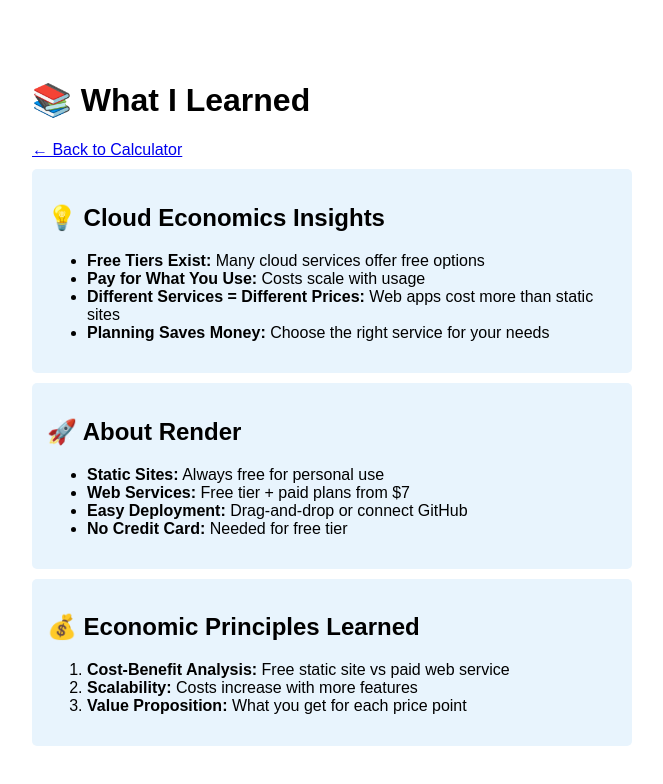
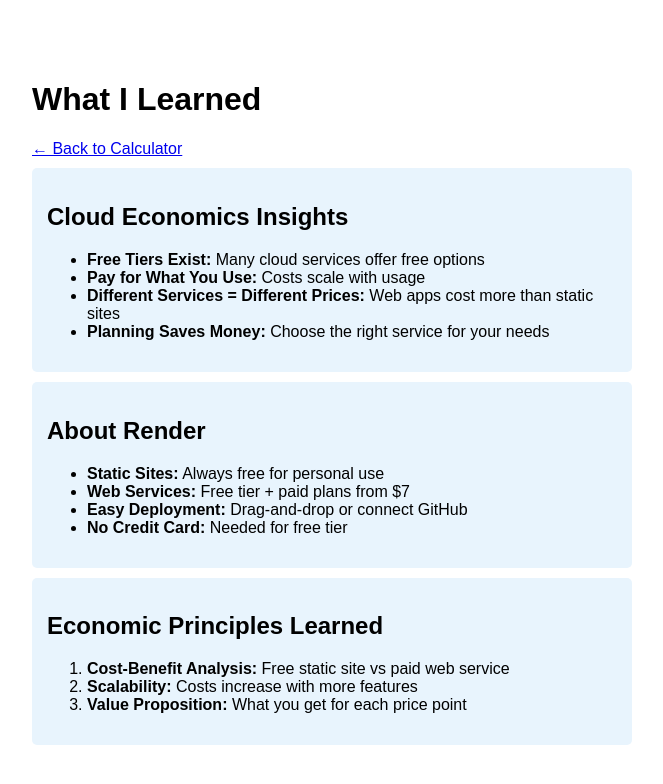
Before and after one commit to RishithaSuresh/cloud-economics-project, a plain HTML site: page learnings.html in a window 1280 px wide. Shown: the whole page, without its empty margins (308-971 px from the left). Drawn offline with Linux system fonts and the light colour scheme.

Commit message:
Update learnings.html

```diff
--- a/learnings.html
+++ b/learnings.html
@@ -8,11 +8,11 @@
     </style>
 </head>
 <body>
-    <h1>📚 What I Learned</h1>
+    <h1> What I Learned</h1>
     <a href="index.html">← Back to Calculator</a>
 
     <div class="learning">
-        <h2>💡 Cloud Economics Insights</h2>
+        <h2> Cloud Economics Insights</h2>
         <ul>
             <li><strong>Free Tiers Exist:</strong> Many cloud services offer free options</li>
             <li><strong>Pay for What You Use:</strong> Costs scale with usage</li>
@@ -22,7 +22,7 @@
     </div>
 
     <div class="learning">
-        <h2>🚀 About Render</h2>
+        <h2> About Render</h2>
         <ul>
             <li><strong>Static Sites:</strong> Always free for personal use</li>
             <li><strong>Web Services:</strong> Free tier + paid plans from $7</li>
@@ -32,7 +32,7 @@
     </div>
 
     <div class="learning">
-        <h2>💰 Economic Principles Learned</h2>
+        <h2> Economic Principles Learned</h2>
         <ol>
             <li><strong>Cost-Benefit Analysis:</strong> Free static site vs paid web service</li>
             <li><strong>Scalability:</strong> Costs increase with more features</li>
```
